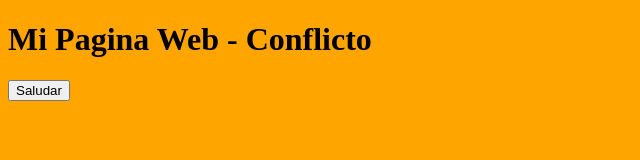
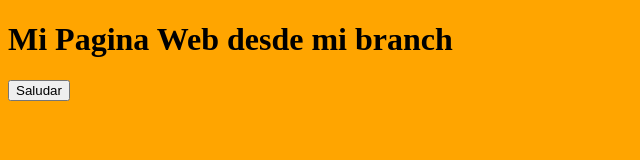
Before and after one commit to HugoMontes/mi-web, a plain HTML site: page index.html in a window 1280 px wide. Shown: the whole page, without its empty margins (0-640 px from the left). Drawn offline with Linux system fonts and the light colour scheme.

Commit message:
Prueba cambio texto h1

```diff
--- a/index.html
+++ b/index.html
@@ -5,7 +5,7 @@
 	<link rel="stylesheet" type="text/css" href="estilo.css">
 </head>
 <body>
-	<h1>Mi Pagina Web - Conflicto</h1>
+	<h1>Mi Pagina Web desde mi branch</h1>
 	<button type="button" onclick="saludar()">Saludar</button>
 	<script type="text/javascript" src="script.js"></script>
 </body>
```
